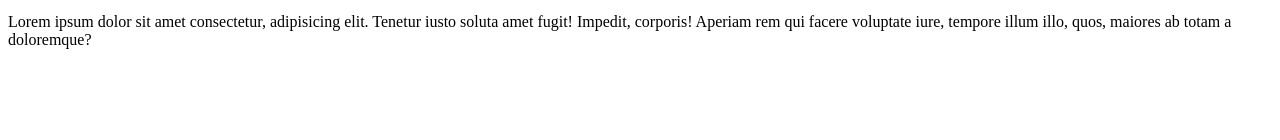
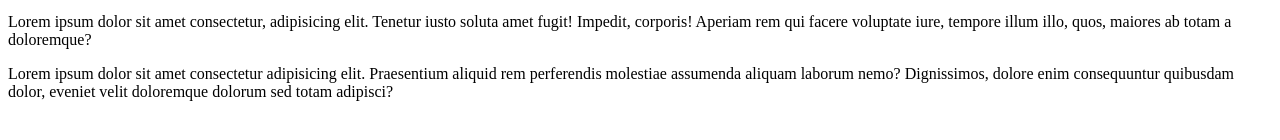
Before and after one commit to beatriznoemi412/CODO_ACODO, a plain HTML site: page index.html in a window 1280 px wide. Shown: the part 218-358 px from the top of the page. Drawn offline with Linux system fonts and the light colour scheme.

Commit message:
completé body con otro section

```diff
--- a/index.html
+++ b/index.html
@@ -25,6 +25,10 @@
             <p>Lorem ipsum dolor sit amet consectetur, adipisicing elit. Tenetur iusto soluta amet fugit! Impedit, corporis! Aperiam rem qui facere voluptate iure, tempore illum illo,
                 quos, maiores ab totam a doloremque?</p>
         </section>
+        <section>
+            <p>Lorem ipsum dolor sit amet consectetur adipisicing elit. Praesentium aliquid rem perferendis molestiae assumenda aliquam laborum nemo? Dignissimos, dolore enim consequuntur quibusdam dolor,
+                 eveniet velit doloremque dolorum sed totam adipisci?</p>
+        </section>
       </main>
     </header>
 
```
